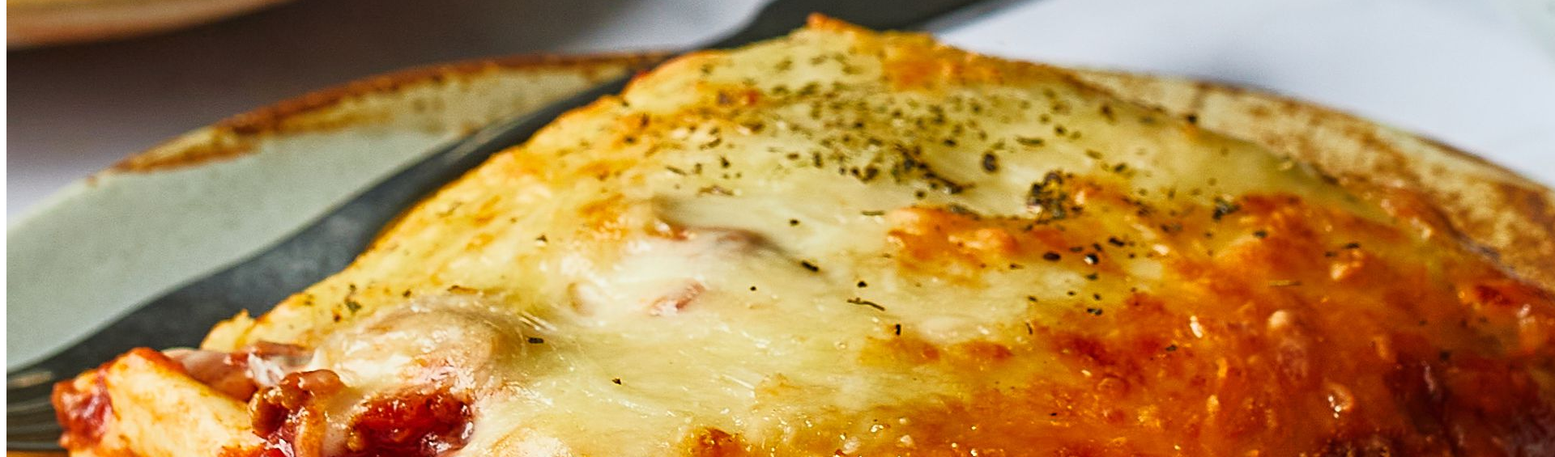
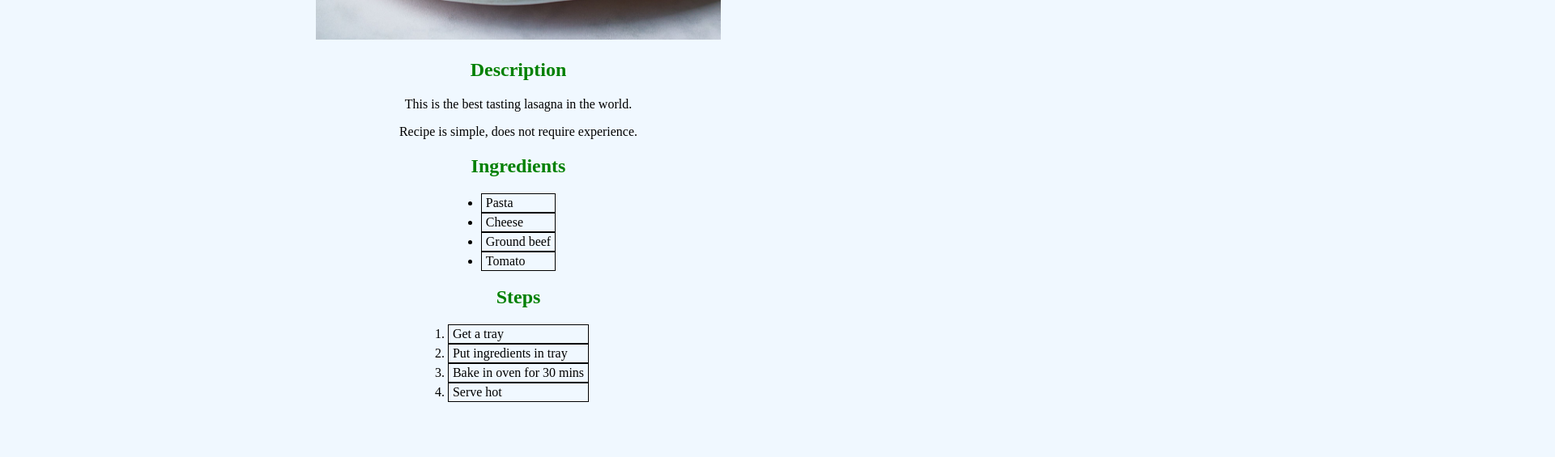
Before and after one commit to VARD71/odin-recipes, a plain HTML site: page recipes/lasagna.html in a window 1280 px wide. Shown: the part 531-1096 px from the top of the page at 81% size, 1920 px wide, since content can reach past the window. After the commit the page ends 1028 px from the top, so only its background shows below. Drawn offline with Linux system fonts and the light colour scheme.

Commit message:
Added CSS to index.html and recipes. It looks better now.

```diff
--- a/recipes/lasagna.html
+++ b/recipes/lasagna.html
@@ -1,6 +1,7 @@
 <!DOCTYPE html>
 <html lang="en">
 <head>
+    <link rel="stylesheet" href="style.css">
     <meta charset="UTF-8">
     <title>Document</title>
 </head>
--- /dev/null
+++ b/recipes/style.css
@@ -0,0 +1,30 @@
+body {
+    background-color: aliceblue;
+    text-align: center;
+    margin: auto;
+}
+img {
+    height: auto;
+    width: 500px;
+}
+ul {
+    display: inline-block;
+    margin: 0;
+    padding: 0;
+}
+ol {
+    display: inline-block;
+    margin: 0;
+    padding: 0;
+}
+li {
+    text-align: left;
+    padding: 2px 5px;
+    border: 1px solid black;
+}
+h1 {
+    color: blue;
+}
+h2 {
+    color: green;
+}
--- /dev/null
+++ b/style.css
@@ -0,0 +1,16 @@
+body {
+    text-align: center;
+    background-color: aliceblue;
+}
+h1 {
+    color: #00f;
+}
+a {
+    color: blueviolet;
+    font-weight: 1000;
+    font-style: normal;
+    text-decoration: none;
+}
+a:hover {
+    color: red;
+}
```
Also changed, not shown: index.html (+1 -0 lines), recipes/beef-stew.html (+1 -0 lines), recipes/pancake.html (+1 -0 lines).
